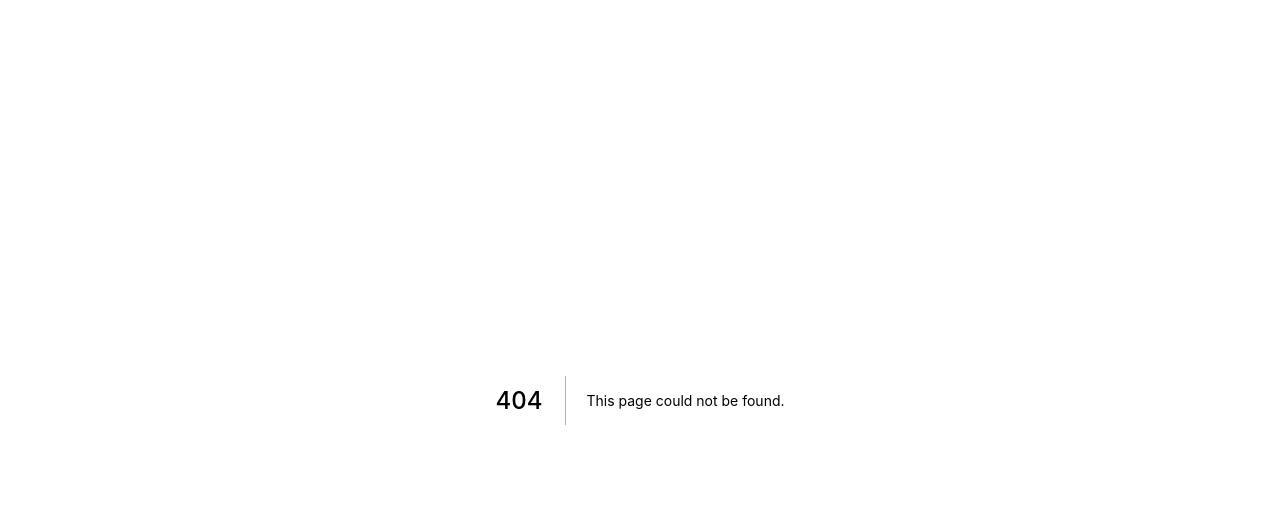
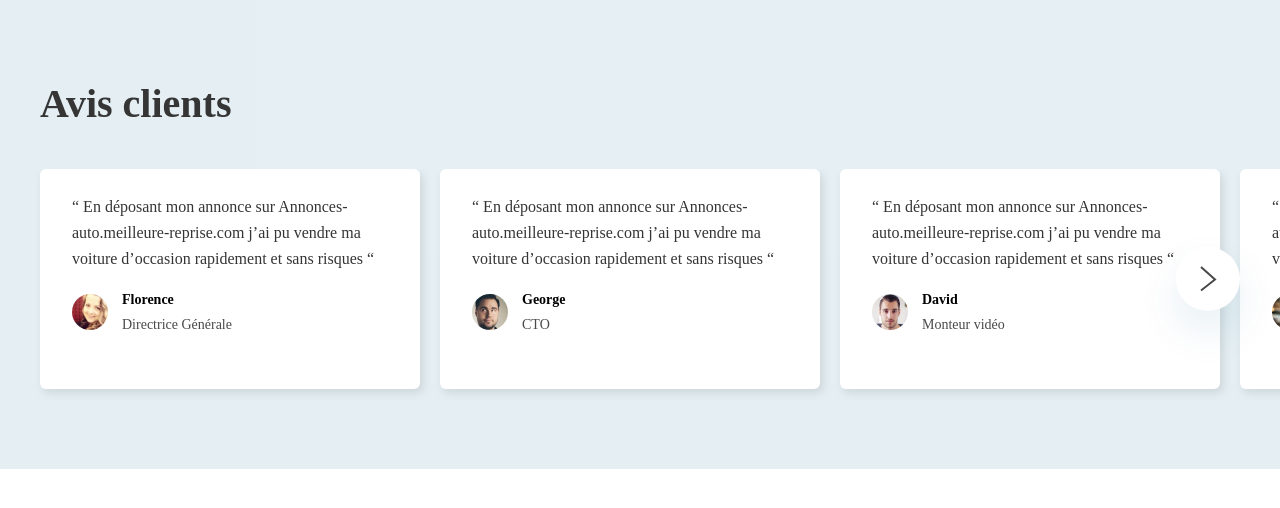
Before and after one commit to Artikodin/exo_reezocar, a Next.js app: page /HomePage/Review in a window 1280 px wide. Before the commit this address had no page. Shown: the top 508 px of the page. Built offline with nearby package versions, Linux system fonts and the light colour scheme; a web font is replaced by a local one.

Commit message:
feat(Review): Add review section to home page

```diff
--- /dev/null
+++ b/pages/HomePage/Review/index.js
@@ -0,0 +1,20 @@
+import { Wrapper, Title, Container } from "./styles";
+import { users } from "./utils";
+import { ClientReview, Carousel } from "../../../components";
+
+const Review = () => {
+  return (
+    <Container>
+      <Wrapper>
+        <Title>Avis clients</Title>
+      </Wrapper>
+      <Carousel>
+        {users.map(user => (
+          <ClientReview key={user.name} {...user} />
+        ))}
+      </Carousel>
+    </Container>
+  );
+};
+
+export default Review;
--- /dev/null
+++ b/pages/HomePage/Review/styles.js
@@ -0,0 +1,26 @@
+import styled from "styled-components";
+
+export const Container = styled.section`
+  padding: 80px 0 40px 0;
+  background-color: var(--light-blue);
+
+  @media (max-width: 803px) {
+    padding: 50px 0 10px 0;
+  }
+`;
+
+export const Wrapper = styled.div`
+  margin: auto;
+  padding: 0 22px;
+  width: min(100%, 1244px);
+  box-sizing: border-box;
+`;
+
+export const Title = styled.h2`
+  font-family: montserrat;
+  font-weight: 700;
+  font-size: 4rem;
+  color: var(--grey);
+
+  margin: 0 0 42px 0;
+`;
--- /dev/null
+++ b/pages/HomePage/Review/utils.js
@@ -0,0 +1,30 @@
+export const users = [
+  {
+    review:
+      "“ En déposant mon annonce sur Annonces-auto.meilleure-reprise.com j’ai pu vendre ma voiture d’occasion rapidement et sans risques “",
+    imgUrl: "/images/profils/florence.jpg",
+    name: "Florence",
+    job: "Directrice Générale"
+  },
+  {
+    review:
+      "“ En déposant mon annonce sur Annonces-auto.meilleure-reprise.com j’ai pu vendre ma voiture d’occasion rapidement et sans risques “",
+    imgUrl: "/images/profils/george.jpg",
+    name: "George",
+    job: "CTO"
+  },
+  {
+    review:
+      "“ En déposant mon annonce sur Annonces-auto.meilleure-reprise.com j’ai pu vendre ma voiture d’occasion rapidement et sans risques “",
+    imgUrl: "/images/profils/david.jpg",
+    name: "David",
+    job: "Monteur vidéo"
+  },
+  {
+    review:
+      "“ En déposant mon annonce sur Annonces-auto.meilleure-reprise.com j’ai pu vendre ma voiture d’occasion rapidement et sans risques “",
+    imgUrl: "/images/profils/joe.jpg",
+    name: "Joe",
+    job: "Directrice générale"
+  }
+];
```
